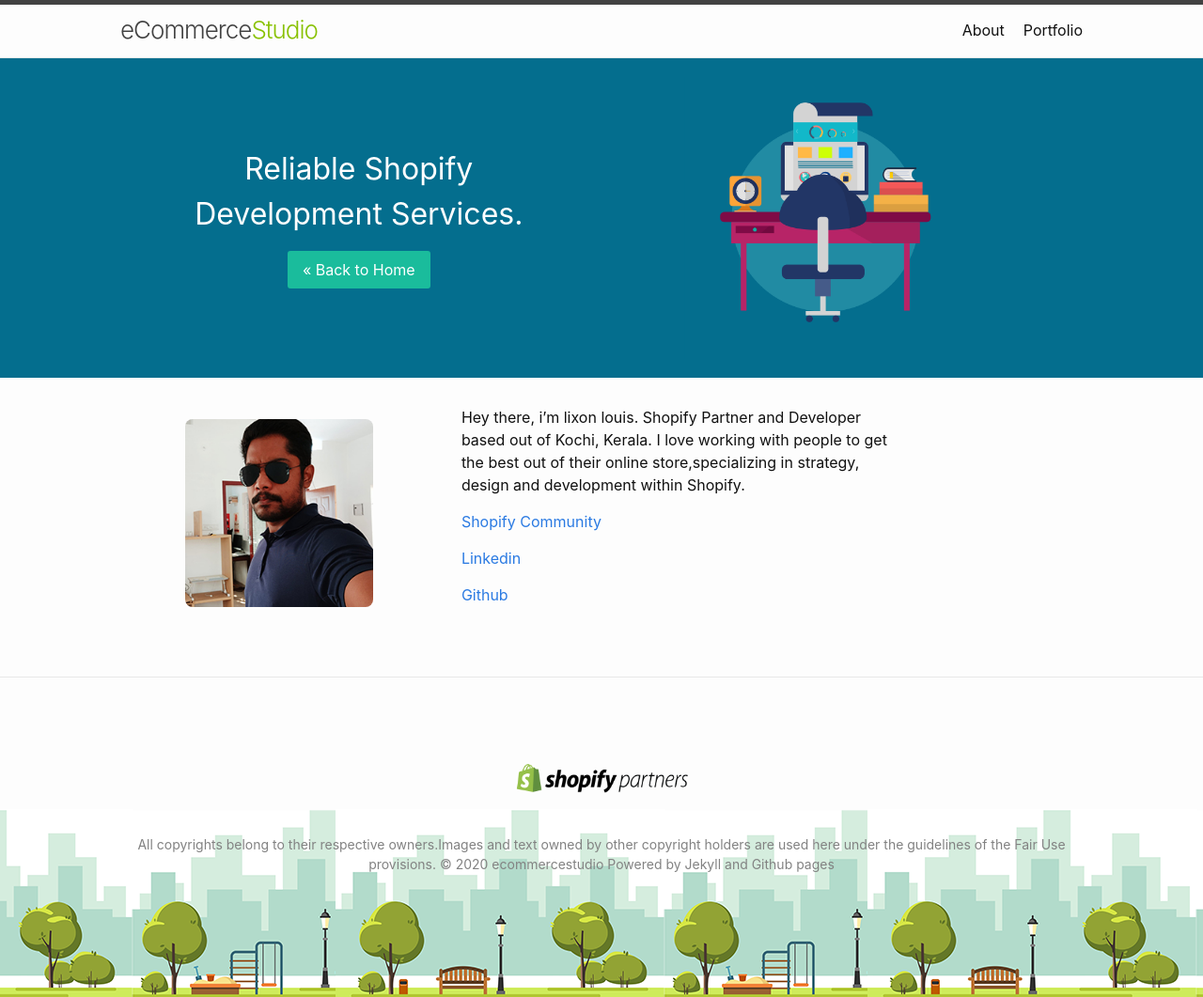
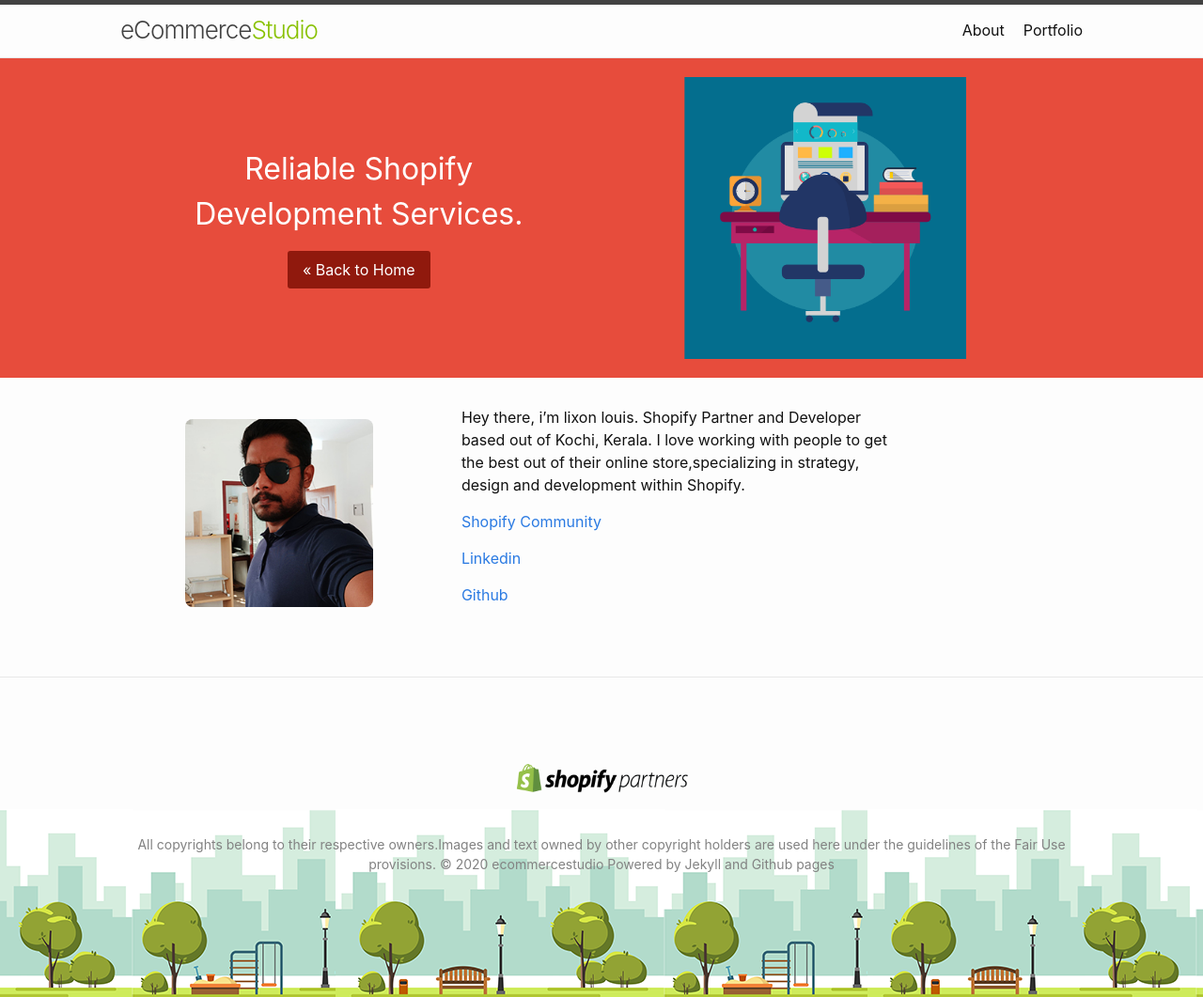
Before and after one commit to lixonic/ecommercestudio, a Jekyll site: the page built from about.md, in a window 1280 px wide. Shown: the whole page at 94% size. Built offline with Jekyll 4.4.1, drawn with Linux system fonts in a browser that asks for light colours.

Commit message:
banner fix

```diff
--- a/_layouts/default.html
+++ b/_layouts/default.html
@@ -6,7 +6,7 @@
   <link rel="stylesheet" type="text/css" href="//cdn.jsdelivr.net/npm/slick-carousel@1.8.1/slick/slick-theme.css
   "/>
 
-  <body class="{{page.title | downcase }}">
+  <body class="{%- if page.url == '/'-%} index {%-else-%} {{ page.title | downcase }} {%-endif-%}">
 
     {%- include header.html -%}
 
--- a/assets/css/style.scss
+++ b/assets/css/style.scss
@@ -166,6 +166,15 @@
     }
 
   }
+  body:not(.index){
+    .index-banner{
+      background-color: #e74c3c;
+
+      a{
+        background-color:#90190d ;
+      }
+    }
+  }
   .no-margin-top{
     margin-top: 0;
   }
```
Also changed, not shown: images/general/index-banner-2.png.
